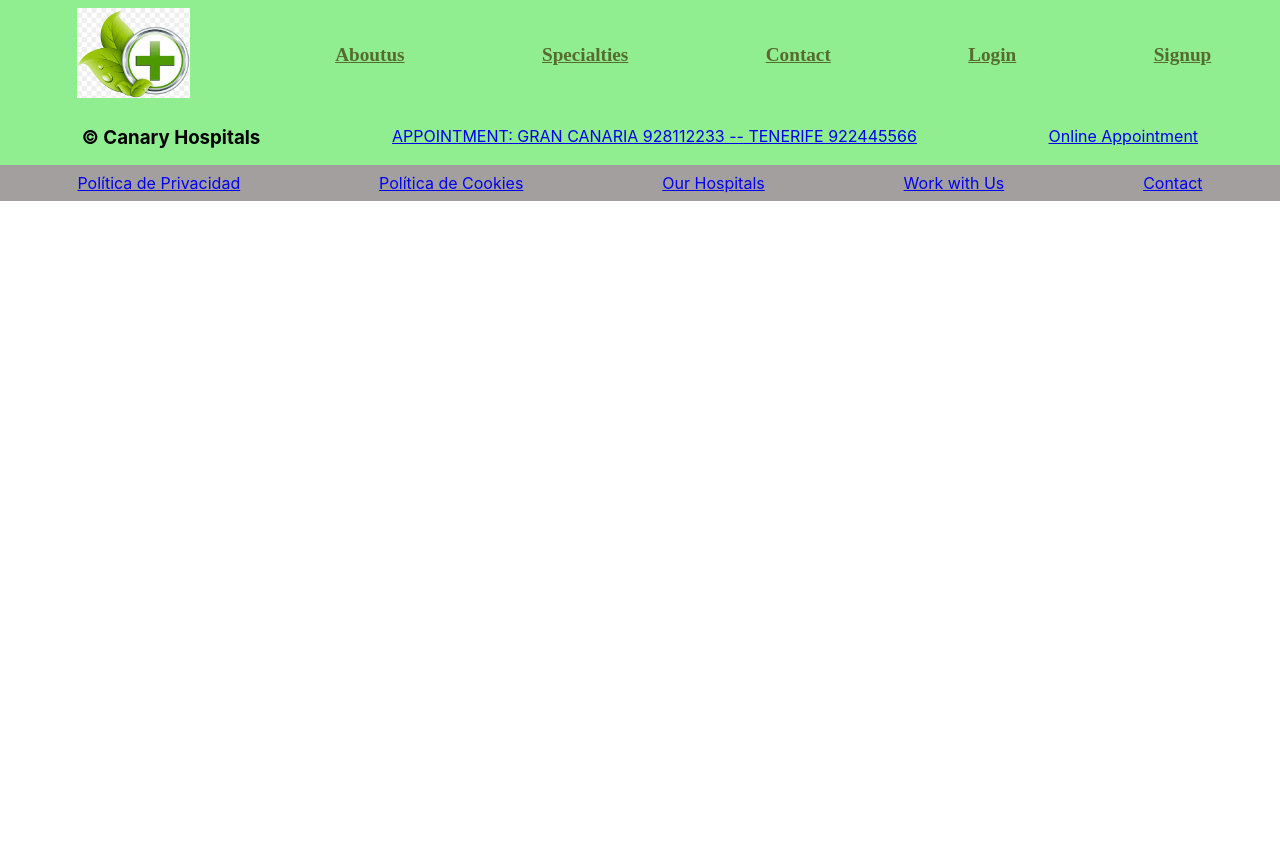
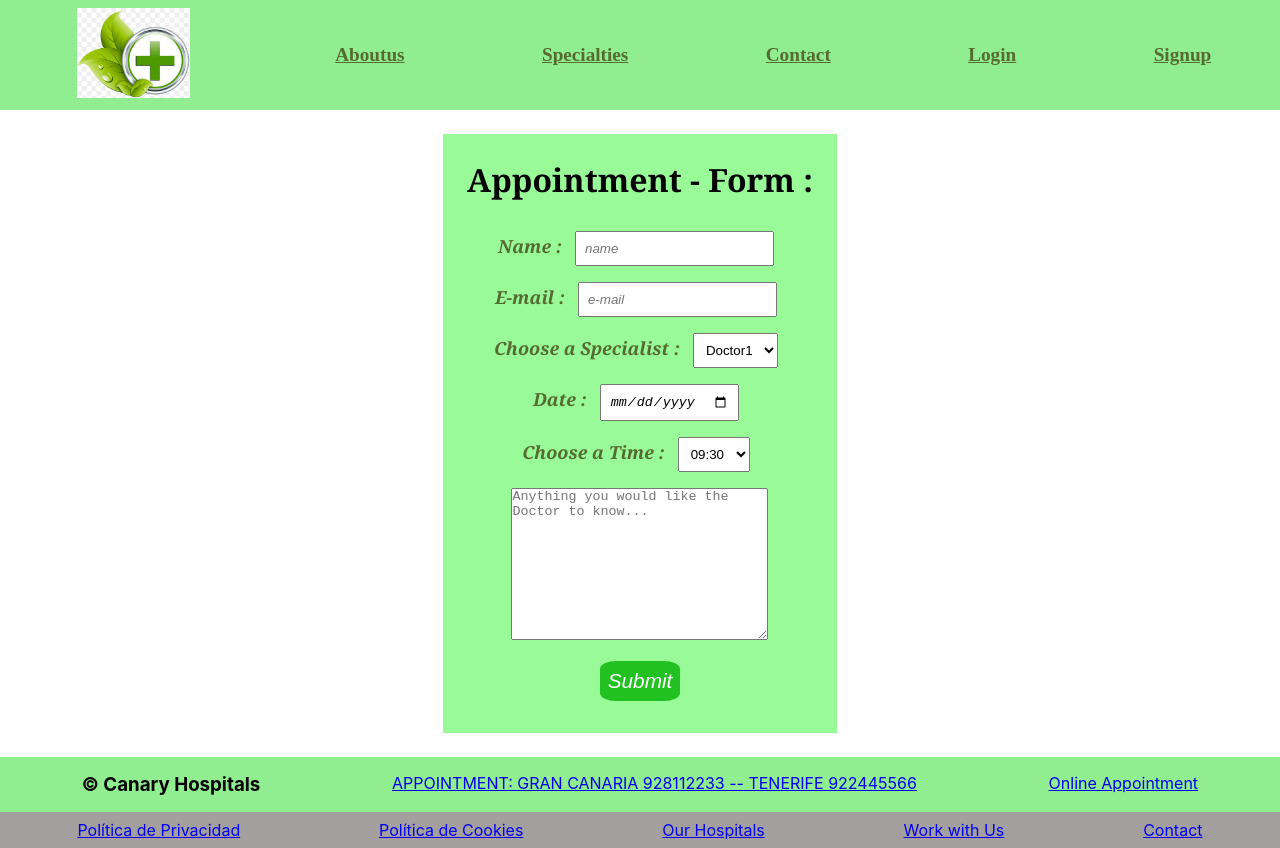
Before and after one commit to PreDowlani/frontendjp, a React (Create React App) app: page /appointments in a window 1280 px wide. Before the commit the page ends 800 px from the top, so only its background shows below. Built offline with nearby package versions, Linux system fonts and the light colour scheme.

Commit message:
appoitnment componente

```diff
--- a/src/App.css
+++ b/src/App.css
@@ -173,8 +173,8 @@
 
 .contact{
   background-color: #98FB98;
-  margin: 3rem;
-  padding: 5rem;
+  margin: 1.5rem;
+  padding: 2rem;
   text-align: center;
   font-family:Georgia, 'Times New Roman', Times, serif;
   border-radius: 10%;
@@ -184,8 +184,8 @@
 .contact-inputs input{
   border: none;
   border-bottom: 2px solid green;
-  padding: 0.5rem;
-  font-size: 1.5rem;
+  padding: 0.3rem;
+  font-size: 1.2rem;
   font-family:Georgia, 'Times New Roman', Times, serif;
 }
 
@@ -196,13 +196,13 @@
 }
 
 .options{
-  padding: 0.5rem;
-  font-size: 1.5rem;
+  padding: 0.3rem;
+  font-size: 1.2rem;
 }
 
 .contact-send{
   padding: 1rem;
-  font-size: 1.3rem;
+  font-size: 1.2rem;
   border: none;
   border-radius: 20%;
   background-color: #22c122;
@@ -212,6 +212,58 @@
 
 .enquiry{
   font-style: italic;
+}
+
+/* -----------------------Appointment-------------------- */
+
+.appointments{
+  display: flex;
+  justify-content: center;
+  align-items: center;
+  flex-wrap: wrap;
+}
+
+.appoitnment-form{
+  background-color: #98FB98;
+  margin: 1.5rem;
+  padding: 1.5rem;
+  text-align: center;
+  font-family:Georgia, 'Times New Roman', Times, serif;
+}
+
+.app-form{
+  font-style: italic;
+  color: darkolivegreen;
+  font-weight: bold;
+}
+
+.app-form input{
+  margin: 0.5rem;
+  padding: 0.5rem;
+  font-style: italic;
+}
+
+.select-time{
+  margin: 0.5rem;
+  padding: 0.5rem;
+}
+
+textarea{
+  margin: 0.5rem;
+}
+
+.app-form label{
+  font-size: large;
+}
+
+.app-submit{
+  padding: 1rem;
+  font-size: 1.3rem;
+  border: none;
+  border-radius: 20%;
+  background-color: #22c122;
+  color: white;
+  margin: 0.5rem;
 }
 
 /* ----------MediaQuery---------- */
--- a/src/App.js
+++ b/src/App.js
@@ -8,6 +8,7 @@ import Login from "./components/Login"
 import Aboutus from './components/Aboutus';
 import Signup from "./components/Signup";
 import FooterNavbar from './components/FooterNavbar';
+import Appointments from './components/Appointments';
 
 function App() {
   return (
@@ -21,6 +22,7 @@ function App() {
           <Route path='/login' element = {<Login/>}/>
           <Route path='/aboutus' element = {<Aboutus/>}/>
           <Route path='/signup' element = {<Signup/>}/>
+          <Route path='/appointments' element = {<Appointments/>}/>
         </Routes>
         <FooterNavbar/>
       </Router>
--- /dev/null
+++ b/src/components/Appointments.jsx
@@ -0,0 +1,106 @@
+import React, { useState } from "react";
+import { useForm } from "react-hook-form";
+import { Link } from "react-router-dom";
+import axios from "axios";
+
+const Appointments = () => {
+  const [registerd, setRegisterd] = useState(true);
+
+  const handelRegisterd = () => {
+    setRegisterd(!registerd);
+  };
+
+  const {
+    register,
+    handleSubmit,
+    formState: { errors },
+  } = useForm();
+
+  const reservApointment = (data) => {
+    console.log(data);
+  };
+
+  //   {doctor,date,time,active,comments}
+  return (
+    <div className="appointments">
+      <div className="appoitnment-form">
+        <h1>Appointment - Form : </h1>
+        <br />
+        <div className="app-form">
+          <form onSubmit={handleSubmit(reservApointment)}>
+            <label htmlFor="name">Name : </label>
+            <input
+              type="text"
+              name="name"
+              id="name"
+              placeholder="name"
+              {...register("name", { required: true })}
+            />
+            {errors.name && errors.name.type === "required" && <p>Required</p>}
+            <br />
+            <label htmlFor="email">E-mail : </label>
+            <input
+              type="email"
+              name="email"
+              id="email"
+              placeholder="e-mail"
+              {...register(
+                "email",
+                { required: true },
+                {
+                  pattern: /^[A-Z0-9._%+-]+@[A-Z0-9.-]+\.[A-Z]{2,}$/i,
+                  message: "Ingresa un email válido",
+                }
+              )}
+            />
+            {errors.email && errors.email.type === "required" && (
+              <p className="fallo">Required</p>
+            )}
+            {errors.email && errors.email.type === "pattern" && (
+              <p className="fallo">Please enter a valid email</p>
+            )}
+            <br />
+            <label htmlFor="doctor">Choose a Specialist : </label>
+            <select name="specialist" id="specialist" className="select-time">
+              <option value="1">Doctor1</option>
+              <option value="2">Doctor2</option>
+              <option value="3">Doctor3</option>
+              <option value="4">Doctor4</option>
+              <option value="5">Doctor5</option>
+            </select>
+            <br />
+            <label htmlFor="date">Date : </label>
+            <input type="date" name="date" id="date" />
+            <br />
+            <label htmlFor="time">Choose a Time : </label>
+            <select name="time" id="time" className="select-time">
+              <option value="09:30">09:30</option>
+              <option value="10:00">10:00</option>
+              <option value="10:30">10:30</option>
+              <option value="11:00">11:00</option>
+              <option value="11:30">11:30</option>
+              <option value="12:00">12:00</option>
+              <option value="12:30">12:30</option>
+              <option value="13:00">13:00</option>
+              <option value="13:30">13:30</option>
+              <option value="14:00">14:00</option>
+              <option value="14:30">14:30</option>
+            </select>
+            <br />
+            <textarea
+              name="comments"
+              id="comments"
+              cols="30"
+              rows="10"
+              placeholder="Anything you would like the Doctor to know... "
+            ></textarea>
+            <br />
+            <input type="submit" value="Submit" className="app-submit" />
+          </form>
+        </div>
+      </div>
+    </div>
+  );
+};
+
+export default Appointments;
--- a/src/components/FooterNavbar.jsx
+++ b/src/components/FooterNavbar.jsx
@@ -12,7 +12,7 @@ const FooterNavbar = () => {
         </a>
         <div className="book-app">
           <p>
-            <Link to={"/appointment"}>Online Appointment</Link>
+            <Link to={"/appointments"}>Online Appointment</Link>
           </p>
         </div>
       </div>
```
